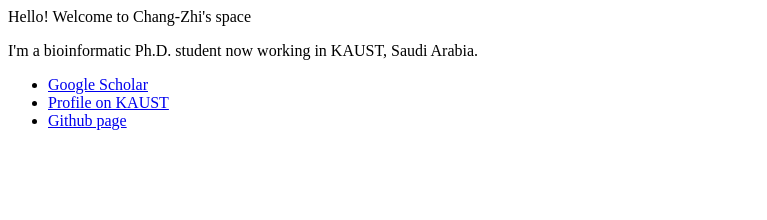
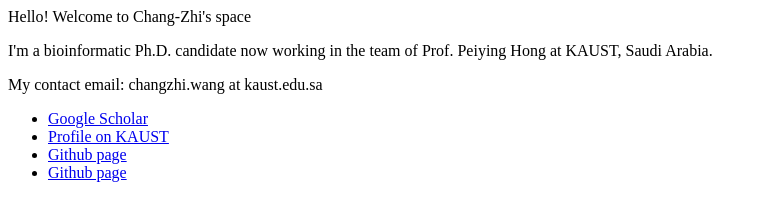
Before and after one commit to Chiongchih/chiongchihgio_backup, a plain HTML site: page index.html in a window 1280 px wide. Shown: the whole page, without its empty margins (0-767 px from the left). Drawn offline with Linux system fonts and the light colour scheme.

Commit message:
Update index.html

```diff
--- a/index.html
+++ b/index.html
@@ -1,8 +1,10 @@
 <p>Hello! Welcome to Chang-Zhi's space</p>
-<p>I'm a bioinformatic Ph.D. student now working in KAUST, Saudi Arabia.</p>
+<p>I'm a bioinformatic Ph.D. candidate now working in the team of Prof. Peiying Hong at KAUST, Saudi Arabia.</p>
+<p>My contact email: changzhi.wang at kaust.edu.sa</p>
 
 <ul>
   <li> <a href="https://scholar.google.com/citations?user=AonEi6kAAAAJ&hl=en">Google Scholar</a> </li>
   <li> <a href="https://wdrc.kaust.edu.sa/people/detail/changzhi-wang">Profile on KAUST</a> </li>
   <li> <a href="https://github.com/Chiongchih">Github page</a> </li>
+  <li> <a href="https://github.com/Chiongchih">Github page</a> </li>
 </ul>
```
